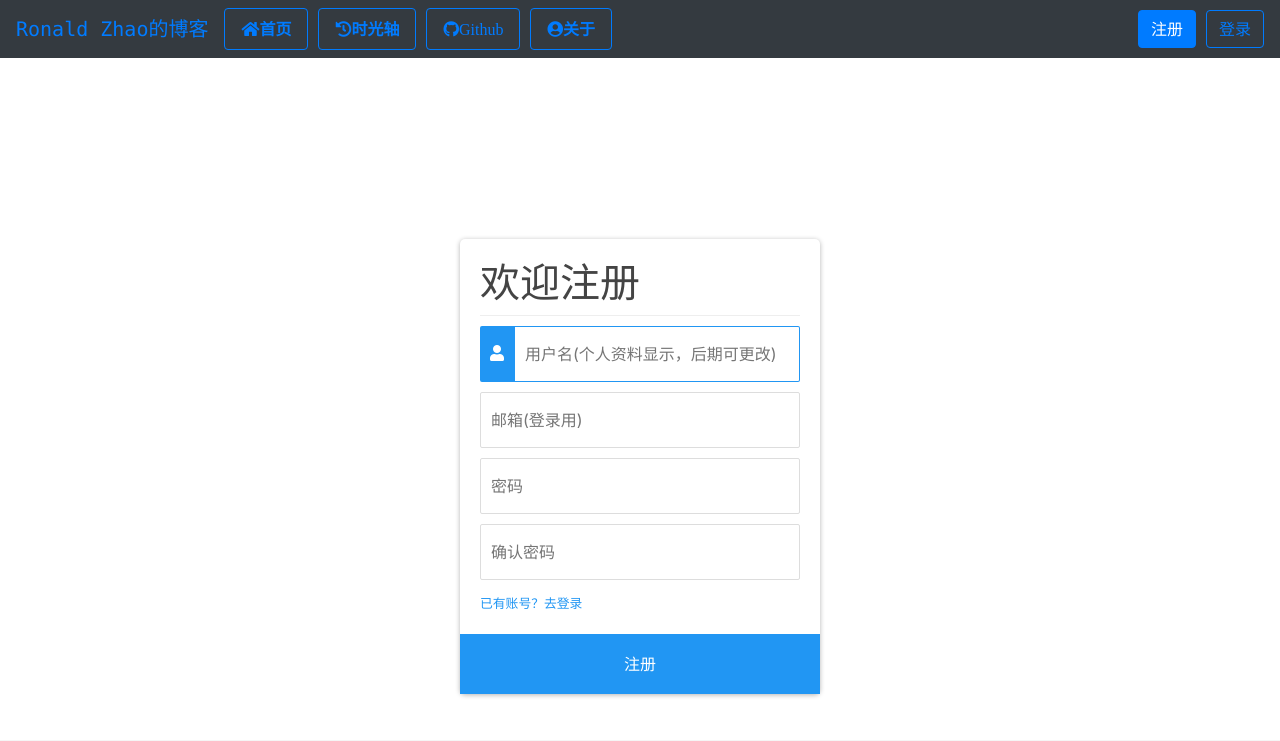
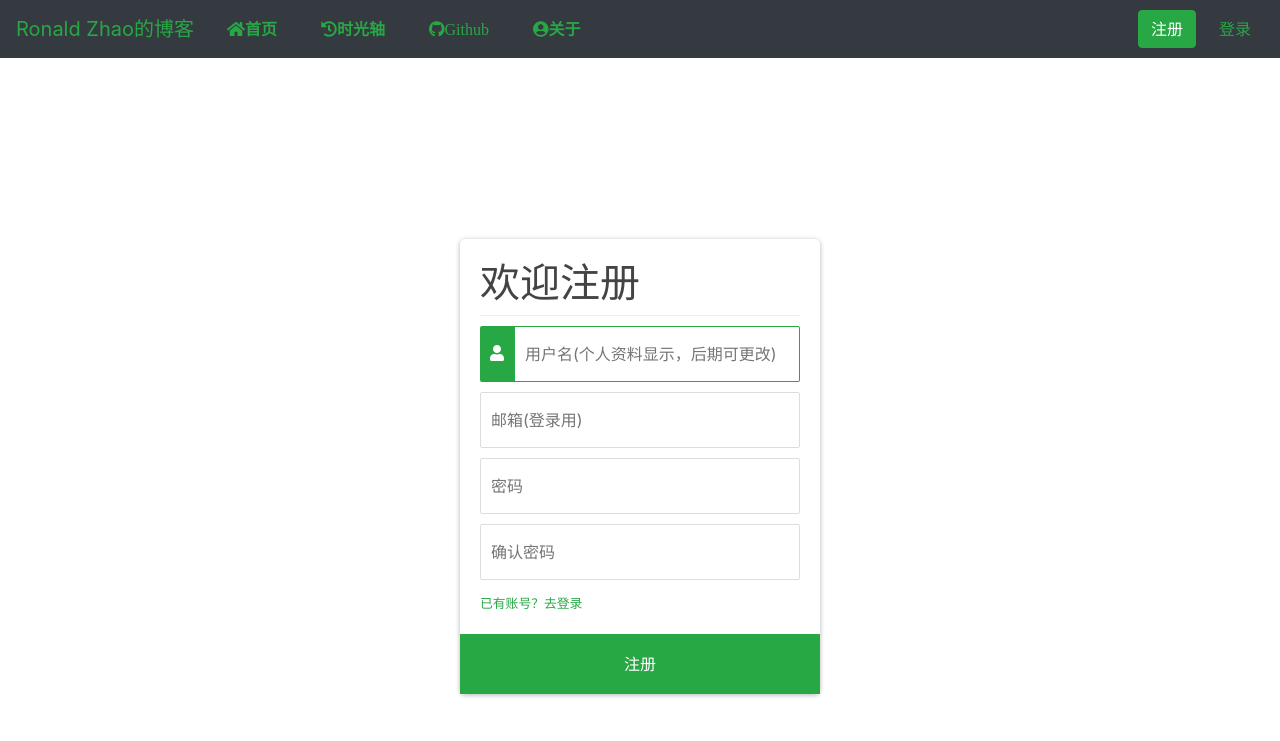
Before and after one commit to RonaldZhao/flask-bootstrap-blog, a Flask app: page /register in a window 1280 px wide. Shown: the top 741 px of the page. Run offline with Flask 2, Linux system fonts and the light colour scheme; some libraries are stand-ins or nearby versions.

Commit message:
更改主题色

```diff
--- a/blog/static/css/base.css
+++ b/blog/static/css/base.css
@@ -1,6 +1,9 @@
-header a, header a:hover {
-    text-decoration: none;
-    color: white;
+a, a:hover {
+    color: #28a745;
+}
+
+.btn-outline-success {
+    border-color: transparent;
 }
 
 .progress {
--- a/blog/static/css/login_or_register.css
+++ b/blog/static/css/login_or_register.css
@@ -42,7 +42,7 @@
 .form input:focus {
     outline: none;
     color: #444;
-    border-color: #2196F3;
+    border-color: #28a745;
     border-left-width: 35px;
 }
 
@@ -54,7 +54,7 @@
 
 .form a {
     font-size: 0.8em;
-    color: #2196F3;
+    color: #28a745;
     text-decoration: none;
 }
 
@@ -69,7 +69,7 @@
 .form input[type=submit] {
     width: 100%;
     height: 100%;
-    background: #2196F3;
+    background: #28a745;
     color: #fff;
     border: none;
     position: absolute;
--- a/blog/templates/base.html
+++ b/blog/templates/base.html
@@ -13,26 +13,26 @@
 <body>
 {% block navbar %}
 <header>
-    <nav class="navbar navbar-dark bg-dark">
-        <span class="navbar-brand text-monospace text-primary">Ronald Zhao的博客</span>
+    <nav class="navbar bg-dark">
+        <span class="navbar-brand text-success">Ronald Zhao的博客</span>
         <ul class="nav nav-pills mr-auto">
             <li class="nav-item">
-                <a class="nav-link btn btn-outline-primary {% if pathname == 'index' or pathname == '' %}active{% endif %}" href="{{ url_for('index') }}">
+                <a class="nav-link btn btn-outline-success {% if pathname == 'index' or pathname == '' %}active{% endif %}" href="{{ url_for('index') }}">
                     <i class="fas fa-home">首页</i>
                 </a>
             </li>
             <li class="nav-item">
-                <a class="nav-link btn btn-outline-primary {% if pathname == 'timeline' %}active{% endif %}" href="{{ url_for('timeline') }}">
+                <a class="nav-link btn btn-outline-success {% if pathname == 'timeline' %}active{% endif %}" href="{{ url_for('timeline') }}">
                     <i class="fas fa-history">时光轴</i>
                 </a>
             </li>
             <li class="nav-item">
-                <a class="nav-link btn btn-outline-primary" href="https://github.com/RonaldZhao" target="_blank">
+                <a class="nav-link btn btn-outline-success" href="https://github.com/RonaldZhao" target="_blank">
                     <i class="fab fa-github">Github</i>
                 </a>
             </li>
             <li class="nav-item">
-                <a class="nav-link btn btn-outline-primary {% if pathname == 'about' %}active{% endif %}" href="{{ url_for('about') }}">
+                <a class="nav-link btn btn-outline-success {% if pathname == 'about' %}active{% endif %}" href="{{ url_for('about') }}">
                     <i class="fas fa-user-circle">关于</i>
                 </a>
             </li>
@@ -41,7 +41,7 @@
             {% if current_user.is_authenticated %}
             <li class="nav-item">
                 <div class="btn-group" role="group">
-                    <button type="button" class="btn btn-outline-primary dropdown-toggle {% if pathname == 'userinfo' or pathname == 'post' %}active{% endif %}" data-toggle="dropdown" aria-haspopup="true">
+                    <button type="button" class="btn btn-outline-success dropdown-toggle {% if pathname == 'userinfo' or pathname == 'post' %}active{% endif %}" data-toggle="dropdown" aria-haspopup="true">
                         <i class="fas fa-cog">{{ current_user.user_name }}</i>
                     </button>
                     <div class="dropdown-menu">
@@ -53,10 +53,10 @@
             </li>
             {% else %}
             <li class="nav-item">
-                <a class="btn btn-outline-primary {% if pathname == 'register' %}active{% endif %}" href="{{ url_for('register') }}">注册</a>
+                <a class="btn btn-outline-success {% if pathname == 'register' %}active{% endif %}" href="{{ url_for('register') }}">注册</a>
             </li>
             <li class="nav-item">
-                <a class="btn btn-outline-primary {% if pathname == 'login' %}active{% endif %}" href="{{ url_for('login') }}">登录</a>
+                <a class="btn btn-outline-success {% if pathname == 'login' %}active{% endif %}" href="{{ url_for('login') }}">登录</a>
             </li>
             {% endif %}
         </ul>
--- a/blog/templates/login_or_register.html
+++ b/blog/templates/login_or_register.html
@@ -10,6 +10,11 @@
 
 {% block styles %}
     <link rel="stylesheet" href="{{ url_for('static', filename='css/login_or_register.css') }}">
+    <style>
+    .footer {
+        background-color: transparent;
+    }
+    </style>
 {% endblock %}
 
 {% block content %}
```
